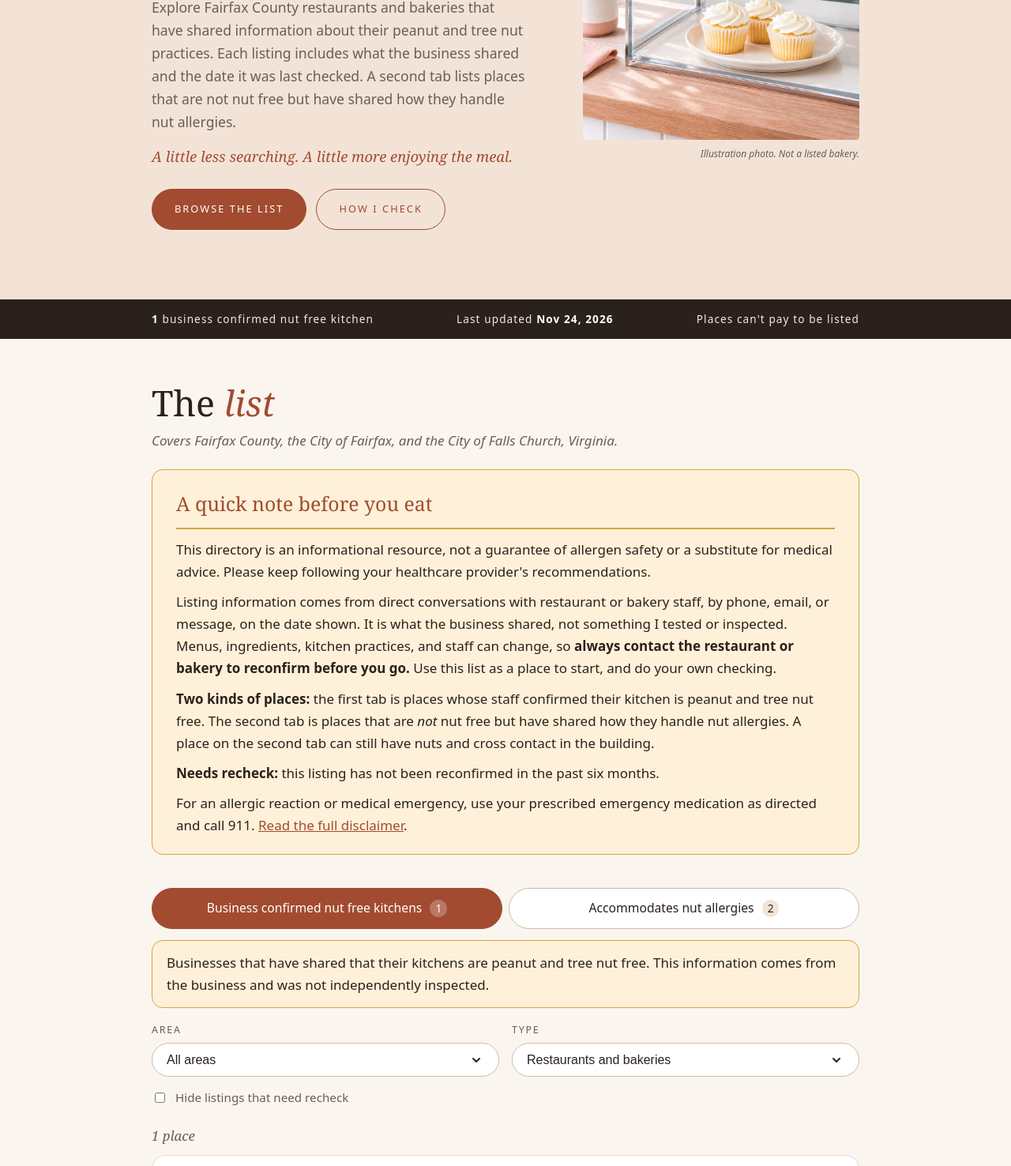
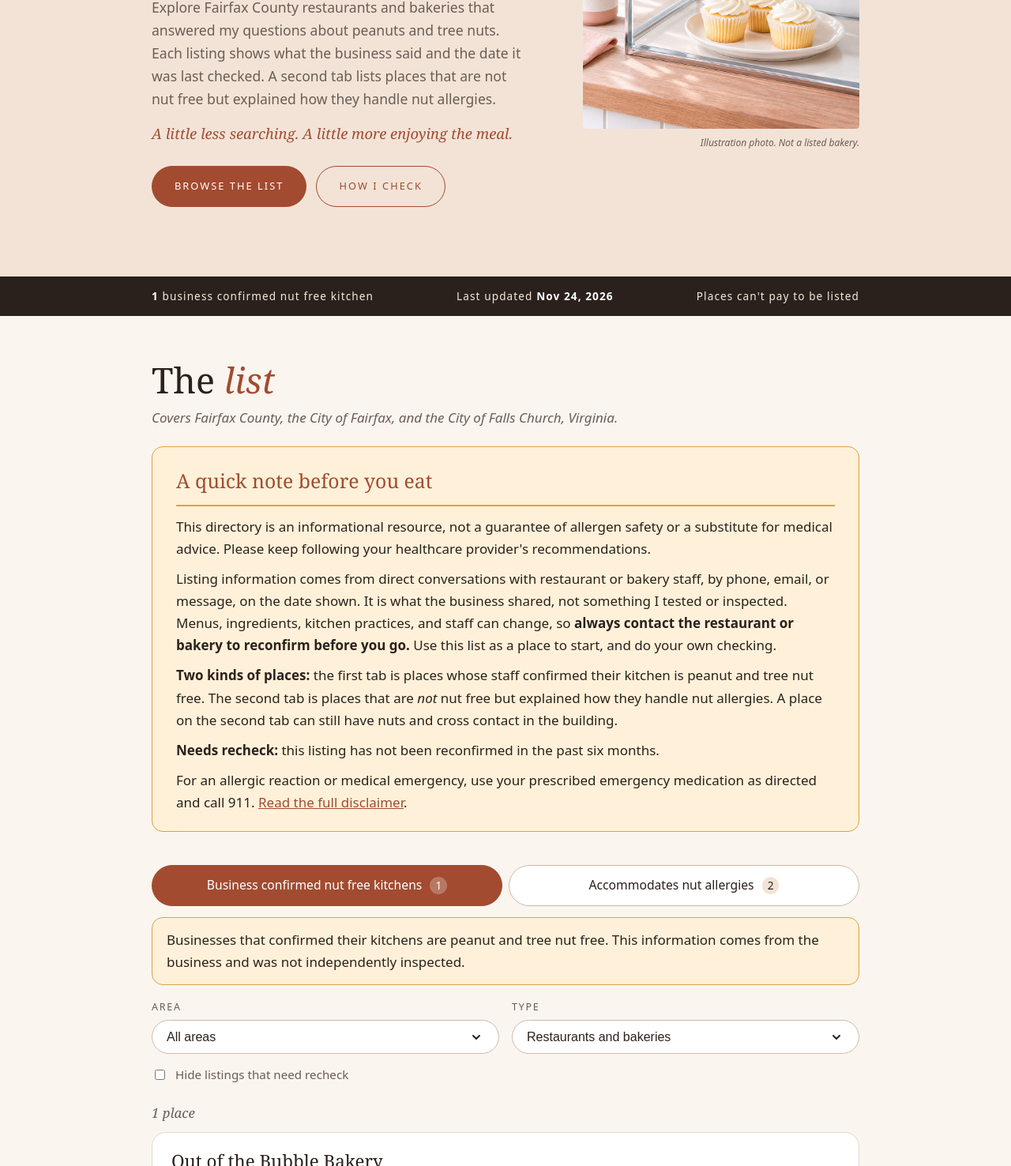
Before and after one commit to nutfreefairfax/nut-free-fairfax, a plain HTML site: page index.html in a window 1280 px wide. Shown: the part 513-1989 px from the top of the page at 79% size. Drawn offline with Linux system fonts and the light colour scheme.

Commit message:
Vary wording: less repeated 'shared'
Co-Authored-By: Claude Sonnet 5.5 <noreply@anthropic.com>
Claude-Session: https://claude.ai/code/session_01M3k4nMQG7TQyabWy8gitYd

```diff
--- a/app.js
+++ b/app.js
@@ -12,7 +12,7 @@
 
   var TAB_NOTES = {
     nutfree:
-      "Businesses that have shared that their kitchens are peanut and tree nut free. This information comes from the business and was not independently inspected.",
+      "Businesses that confirmed their kitchens are peanut and tree nut free. This information comes from the business and was not independently inspected.",
     accommodates:
       "These places are not nut-free, and nuts may be used in their kitchens or pose a risk of cross-contact. " +
       "They\u2019ve shared how they handle food allergy requests, which I\u2019ve included to help you make informed choices. " +
--- a/index.html
+++ b/index.html
@@ -43,7 +43,7 @@
       <div class="hero-text">
         <p class="eyebrow">Fairfax County, Virginia</p>
         <h1>Find a place to eat in Fairfax County, VA with a little <em>more confidence.</em></h1>
-        <p class="lead">Explore Fairfax County restaurants and bakeries that have shared information about their peanut and tree nut practices. Each listing includes what the business shared and the date it was last checked. A second tab lists places that are not nut free but have shared how they handle nut allergies.</p>
+        <p class="lead">Explore Fairfax County restaurants and bakeries that answered my questions about peanuts and tree nuts. Each listing shows what the business said and the date it was last checked. A second tab lists places that are not nut free but explained how they handle nut allergies.</p>
         <p class="closer">A little less searching. A little more enjoying the meal.</p>
         <p class="cta"><a class="btn" href="#list">Browse the list</a> <a class="btn ghost" href="#how">How I check</a></p>
       </div>
@@ -71,7 +71,7 @@
         <h3>A quick note before you eat</h3>
         <p>This directory is an informational resource, not a guarantee of allergen safety or a substitute for medical advice. Please keep following your healthcare provider's recommendations.</p>
         <p>Listing information comes from direct conversations with restaurant or bakery staff, by phone, email, or message, on the date shown. It is what the business shared, not something I tested or inspected. Menus, ingredients, kitchen practices, and staff can change, so <strong>always contact the restaurant or bakery to reconfirm before you go.</strong> Use this list as a place to start, and do your own checking.</p>
-        <p><strong>Two kinds of places:</strong> the first tab is places whose staff confirmed their kitchen is peanut and tree nut free. The second tab is places that are <em>not</em> nut free but have shared how they handle nut allergies. A place on the second tab can still have nuts and cross contact in the building.</p>
+        <p><strong>Two kinds of places:</strong> the first tab is places whose staff confirmed their kitchen is peanut and tree nut free. The second tab is places that are <em>not</em> nut free but explained how they handle nut allergies. A place on the second tab can still have nuts and cross contact in the building.</p>
         <p><strong>Needs recheck:</strong> this listing has not been reconfirmed in the past six months.</p>
         <p>For an allergic reaction or medical emergency, use your prescribed emergency medication as directed and call 911. <a href="disclaimer.html">Read the full disclaimer</a>.</p>
       </div>
```
Also changed, not shown: disclaimer.html (+1 -1 lines).
